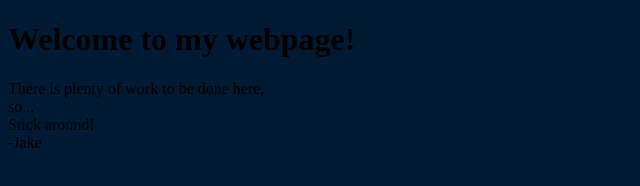
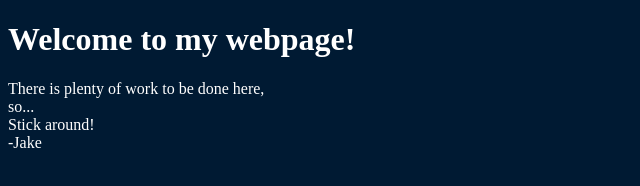
Before and after one commit to par4a/jakeparra.github.io, a plain HTML site: page index.html in a window 1280 px wide. Shown: the whole page, without its empty margins (0-640 px from the left). Drawn offline with Linux system fonts and the light colour scheme.

Commit message:
White Text

```diff
--- a/index.html
+++ b/index.html
@@ -1,6 +1,6 @@
 <!DOCTYPE html>
 <html lang="en">
-<body style="background-color: rgb(0, 26, 51);"
+<body style="background-color: rgb(0, 26, 51); color:white; "
 <head>
     <meta charset="UTF-8">
     <meta name="viewport" content="width=device-width, initial-scale=1.0">
```
